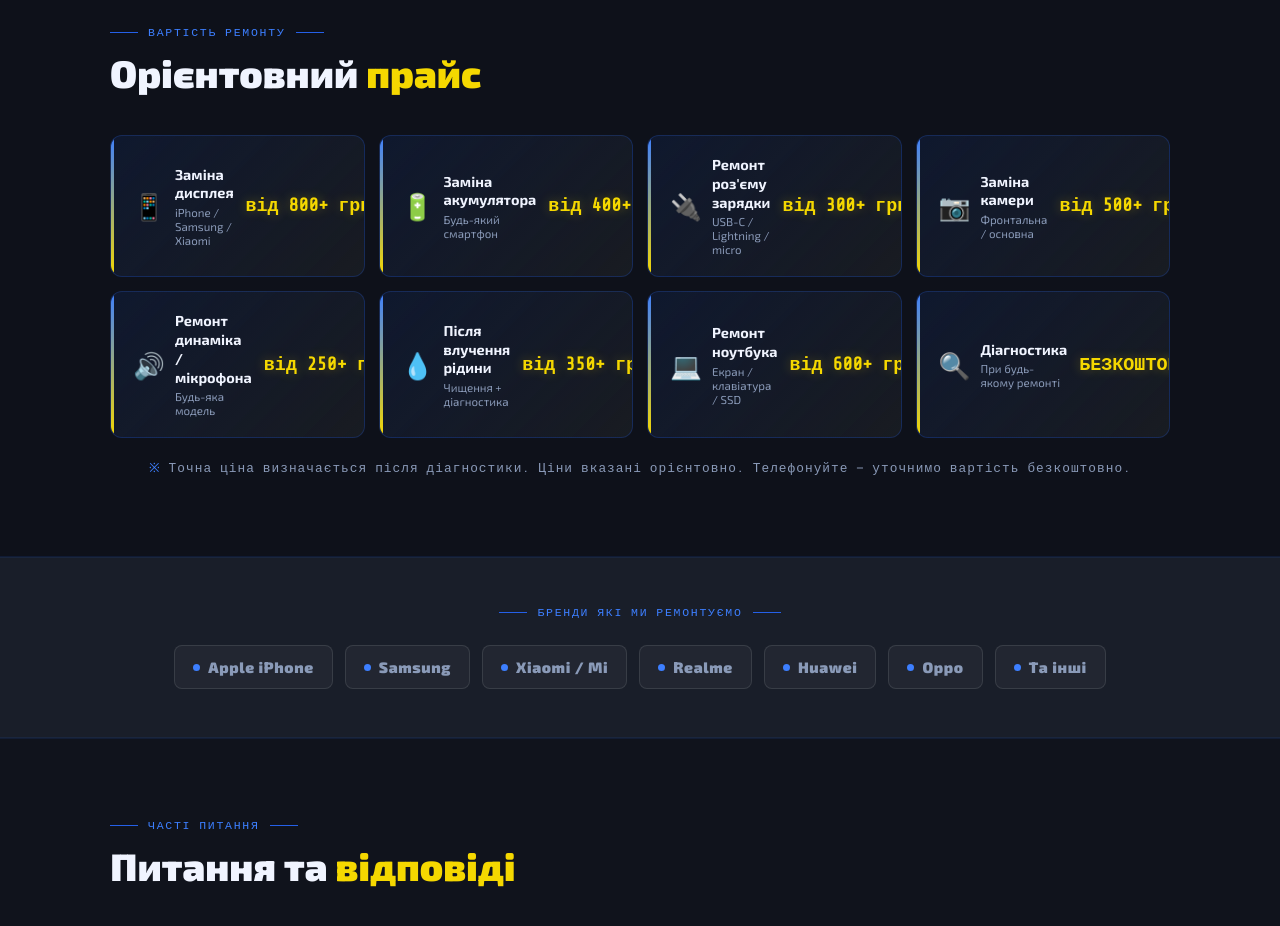
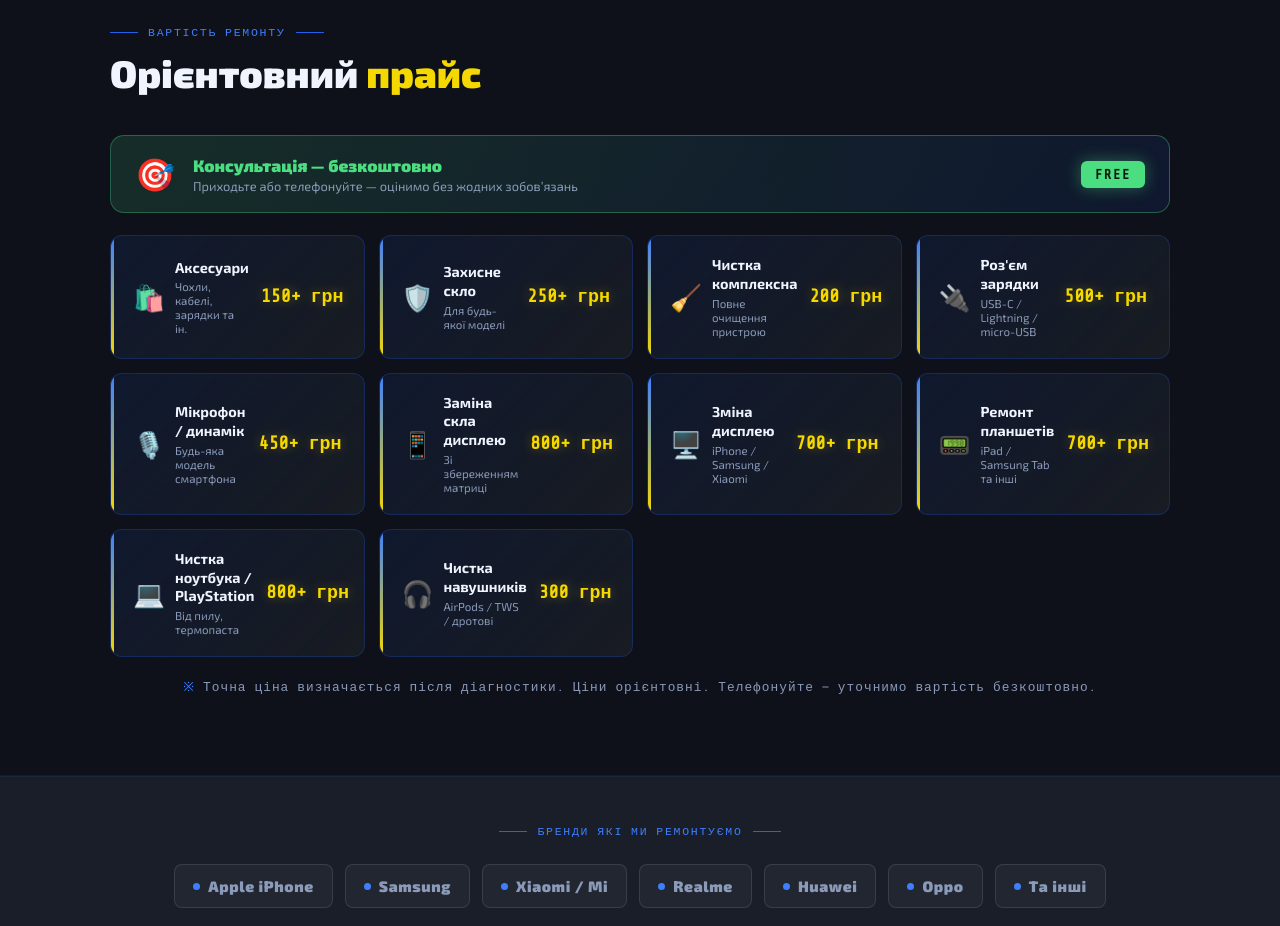
Before and after one commit to fihiyer894/Buhgaltery, a plain HTML site: page index.html in a window 1280 px wide. Shown: the part 1840-2766 px from the top of the page. Drawn offline with nearby package versions, Linux system fonts and the light colour scheme.

Commit message:
Update index.html

```diff
--- a/index.html
+++ b/index.html
@@ -1,4 +1,3 @@
-
 <!DOCTYPE html>
 <html lang="uk">
 <head>
@@ -492,6 +491,33 @@
   }
   .price-note { text-align: center; margin-top: 20px; font-size: 0.8rem; color: var(--text-dim); font-family: 'Share Tech Mono', monospace; letter-spacing: 0.08em; }
   .price-note span { color: var(--blue-glow); }
+
+  /* FREE banner */
+  .price-free-banner {
+    display: flex; align-items: center; gap: 18px;
+    background: linear-gradient(135deg, rgba(74,222,128,0.1), rgba(26,79,196,0.12));
+    border: 1px solid rgba(74,222,128,0.35); border-radius: 14px;
+    padding: 18px 24px; margin-bottom: 22px; position: relative; overflow: hidden;
+  }
+  .price-free-banner::before {
+    content: ''; position: absolute; inset: 0;
+    background: linear-gradient(90deg, rgba(74,222,128,0.04), transparent);
+    pointer-events: none;
+  }
+  .price-free-icon { font-size: 2rem; flex-shrink: 0; }
+  .price-free-title { font-weight: 900; font-size: 1.05rem; color: #4ade80; margin-bottom: 3px; }
+  .price-free-sub { font-size: 0.8rem; color: var(--text-dim); }
+  .price-free-badge {
+    margin-left: auto; flex-shrink: 0;
+    background: #4ade80; color: #0a1a10;
+    font-family: 'Share Tech Mono', monospace; font-weight: 900; font-size: 0.85rem;
+    letter-spacing: 0.12em; padding: 6px 14px; border-radius: 6px;
+    box-shadow: 0 0 16px rgba(74,222,128,0.4);
+  }
+  @media(max-width: 480px) {
+    .price-free-banner { flex-wrap: wrap; gap: 12px; }
+    .price-free-badge { margin-left: 0; }
+  }
 
   /* === BRANDS === */
   #brands { background: rgba(26,79,196,0.04); border-top: 1px solid rgba(37,96,232,0.1); border-bottom: 1px solid rgba(37,96,232,0.1); }
@@ -1077,42 +1103,60 @@
   <div class="container">
     <div class="section-label">вартість ремонту</div>
     <h2 class="section-title reveal">Орієнтовний <span>прайс</span></h2>
+    <!-- FREE CONSULTATION BANNER -->
+    <div class="price-free-banner reveal">
+      <span class="price-free-icon">🎯</span>
+      <div>
+        <div class="price-free-title">Консультація — безкоштовно</div>
+        <div class="price-free-sub">Приходьте або телефонуйте — оцінимо без жодних зобовʼязань</div>
+      </div>
+      <span class="price-free-badge">FREE</span>
+    </div>
+
     <div class="price-grid">
       <div class="price-card reveal">
-        <div class="price-service"><div class="price-icon">📱</div><div><div class="price-name">Заміна дисплея</div><div class="price-brand">iPhone / Samsung / Xiaomi</div></div></div>
-        <div class="price-amount">від 800+ грн</div>
+        <div class="price-service"><div class="price-icon">🛍️</div><div><div class="price-name">Аксесуари</div><div class="price-brand">Чохли, кабелі, зарядки та ін.</div></div></div>
+        <div class="price-amount">150+ грн</div>
       </div>
       <div class="price-card reveal">
-        <div class="price-service"><div class="price-icon">🔋</div><div><div class="price-name">Заміна акумулятора</div><div class="price-brand">Будь-який смартфон</div></div></div>
-        <div class="price-amount">від 400+ грн</div>
+        <div class="price-service"><div class="price-icon">🛡️</div><div><div class="price-name">Захисне скло</div><div class="price-brand">Для будь-якої моделі</div></div></div>
+        <div class="price-amount">250+ грн</div>
       </div>
       <div class="price-card reveal">
-        <div class="price-service"><div class="price-icon">🔌</div><div><div class="price-name">Ремонт роз'єму зарядки</div><div class="price-brand">USB-C / Lightning / micro</div></div></div>
-        <div class="price-amount">від 300+ грн</div>
+        <div class="price-service"><div class="price-icon">🧹</div><div><div class="price-name">Чистка комплексна</div><div class="price-brand">Повне очищення пристрою</div></div></div>
+        <div class="price-amount">200 грн</div>
       </div>
       <div class="price-card reveal">
-        <div class="price-service"><div class="price-icon">📷</div><div><div class="price-name">Заміна камери</div><div class="price-brand">Фронтальна / основна</div></div></div>
-        <div class="price-amount">від 500+ грн</div>
+        <div class="price-service"><div class="price-icon">🔌</div><div><div class="price-name">Роз'єм зарядки</div><div class="price-brand">USB-C / Lightning / micro-USB</div></div></div>
+        <div class="price-amount">500+ грн</div>
       </div>
       <div class="price-card reveal">
-        <div class="price-service"><div class="price-icon">🔊</div><div><div class="price-name">Ремонт динаміка / мікрофона</div><div class="price-brand">Будь-яка модель</div></div></div>
-        <div class="price-amount">від 250+ грн</div>
+        <div class="price-service"><div class="price-icon">🎙️</div><div><div class="price-name">Мікрофон / динамік</div><div class="price-brand">Будь-яка модель смартфона</div></div></div>
+        <div class="price-amount">450+ грн</div>
       </div>
       <div class="price-card reveal">
-        <div class="price-service"><div class="price-icon">💧</div><div><div class="price-name">Після влучення рідини</div><div class="price-brand">Чищення + діагностика</div></div></div>
-        <div class="price-amount">від 350+ грн</div>
+        <div class="price-service"><div class="price-icon">📱</div><div><div class="price-name">Заміна скла дисплею</div><div class="price-brand">Зі збереженням матриці</div></div></div>
+        <div class="price-amount">800+ грн</div>
       </div>
       <div class="price-card reveal">
-        <div class="price-service"><div class="price-icon">💻</div><div><div class="price-name">Ремонт ноутбука</div><div class="price-brand">Екран / клавіатура / SSD</div></div></div>
-        <div class="price-amount">від 600+ грн</div>
+        <div class="price-service"><div class="price-icon">🖥️</div><div><div class="price-name">Зміна дисплею</div><div class="price-brand">iPhone / Samsung / Xiaomi</div></div></div>
+        <div class="price-amount">700+ грн</div>
       </div>
       <div class="price-card reveal">
-        <div class="price-service"><div class="price-icon">🔍</div><div><div class="price-name">Діагностика</div><div class="price-brand">При будь-якому ремонті</div></div></div>
-        <div class="price-amount">БЕЗКОШТОВНО</div>
+        <div class="price-service"><div class="price-icon">📟</div><div><div class="price-name">Ремонт планшетів</div><div class="price-brand">iPad / Samsung Tab та інші</div></div></div>
+        <div class="price-amount">700+ грн</div>
+      </div>
+      <div class="price-card reveal">
+        <div class="price-service"><div class="price-icon">💻</div><div><div class="price-name">Чистка ноутбука / PlayStation</div><div class="price-brand">Від пилу, термопаста</div></div></div>
+        <div class="price-amount">800+ грн</div>
+      </div>
+      <div class="price-card reveal">
+        <div class="price-service"><div class="price-icon">🎧</div><div><div class="price-name">Чистка навушників</div><div class="price-brand">AirPods / TWS / дротові</div></div></div>
+        <div class="price-amount">300 грн</div>
       </div>
     </div>
     <div class="price-note">
-      <span>※</span> Точна ціна визначається після діагностики. Ціни вказані орієнтовно. Телефонуйте — уточнимо вартість безкоштовно.
+      <span>※</span> Точна ціна визначається після діагностики. Ціни орієнтовні. Телефонуйте — уточнимо вартість безкоштовно.
     </div>
   </div>
 </section>
```
